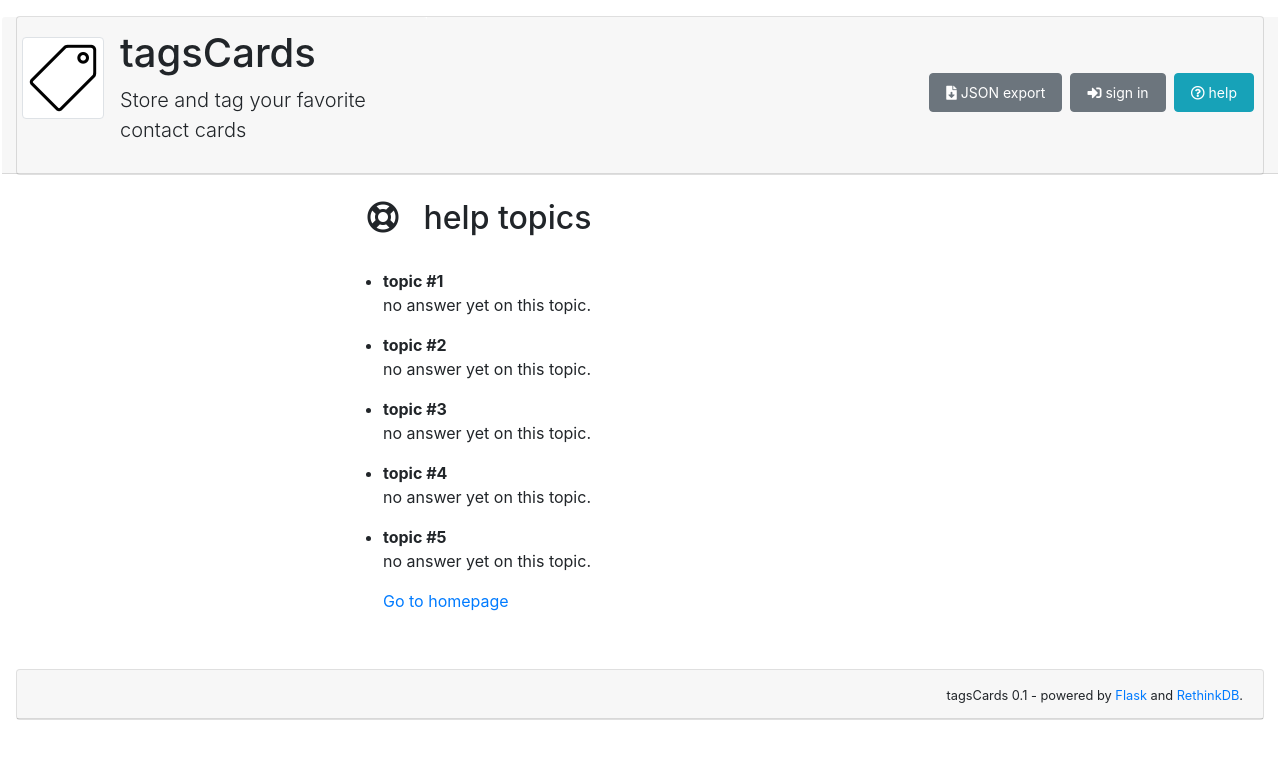
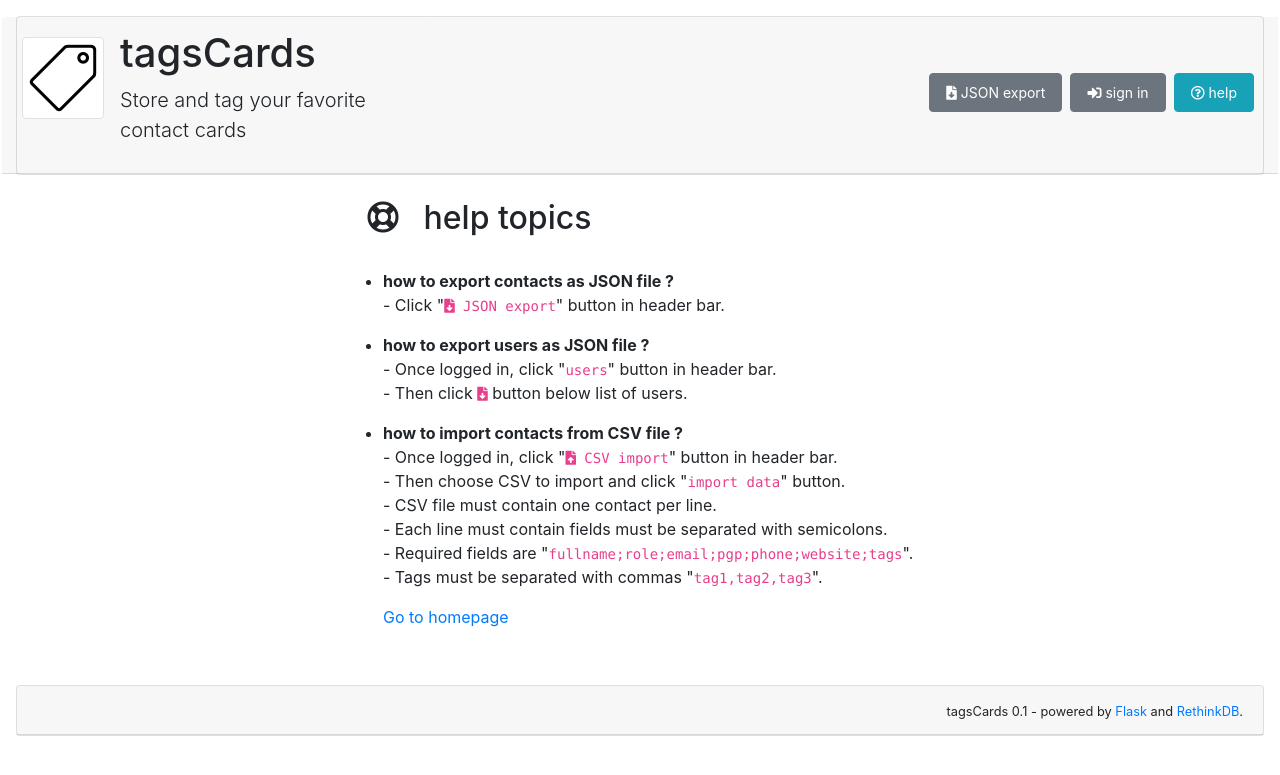
Before and after one commit to vmapps/tagscards, a Flask app: page /help in a window 1280 px wide. Shown: the top 775 px of the page. Run offline with Flask 2, Linux system fonts and the light colour scheme; data that the repository does not hold is empty; some libraries are stand-ins or nearby versions.

Commit message:
fix csv import

```diff
--- a/web/templates/contacts/import.html
+++ b/web/templates/contacts/import.html
@@ -14,7 +14,8 @@
     </div>
     <div class="form-group row">
         <div class="col-sm-10 input-group-prepend offset-2">
-            <small>CSV fields must be separated with semicolons : "<code>fullname;role;email;pgp;phone;website;tags</code>"</small>
+            <small>CSV fields must be separated with semicolons : "<code>fullname;role;email;pgp;phone;website;tags</code>".
+            <br/>Tags must be separated with commas "<code>tag1,tag2,tag3</code>".</small>
         </div>
     </div>
     <div class="form-group row">
--- a/web/templates/help.html
+++ b/web/templates/help.html
@@ -7,20 +7,20 @@
     </div>
     <div class="form-group">
         <ul>
-            <li><b>topic #1</b></li>
-            <p>no answer yet on this topic.</p>
+            <li><b>how to export contacts as JSON file ?</b></li>
+            <p>- Click "<code><i class="fas fa-file-download"></i> JSON export</code>" button in header bar.</p>
 
-            <li><b>topic #2</b></li>
-            <p>no answer yet on this topic.</p>
+            <li><b>how to export users as JSON file ?</b></li>
+            <p>- Once logged in, click "<code>users</code>" button in header bar.
+            <br/>- Then click <code><i class="fas fa-file-download"></i></code> button below list of users.</p>
 
-            <li><b>topic #3</b></li>
-            <p>no answer yet on this topic.</p>
-
-            <li><b>topic #4</b></li>
-            <p>no answer yet on this topic.</p>
-
-            <li><b>topic #5</b></li>
-            <p>no answer yet on this topic.</p>
+            <li><b>how to import contacts from CSV file ?</b></li>
+            <p>- Once logged in, click "<code><i class="fas fa-file-upload"></i> CSV import</code>" button in header bar.
+            <br/>- Then choose CSV to import and click "<code>import data</code>" button.
+            <br/>- CSV file must contain one contact per line.
+            <br/>- Each line must contain fields must be separated with semicolons.
+            <br/>- Required fields are "<code>fullname;role;email;pgp;phone;website;tags</code>".
+            <br/>- Tags must be separated with commas "<code>tag1,tag2,tag3</code>".</p>
 
             <p><a href="{{ url_for('index') }}">Go to homepage</a></p>
         </ul>
--- a/web/views/contacts.py
+++ b/web/views/contacts.py
@@ -159,7 +159,10 @@ def contacts_import():
                 contact['pgp'] = row[3]
                 contact['phone'] = row[4]
                 contact['website'] = row[5]
-                contact['tags'] = []
+                if( row[6] ):
+                    contact['tags'] = row[6].lower().split(',')
+                else:
+                    contact['tags'] = []
 
                 res = r.table('contacts').insert(contact).run()
                 if( not res['errors'] ):
```
